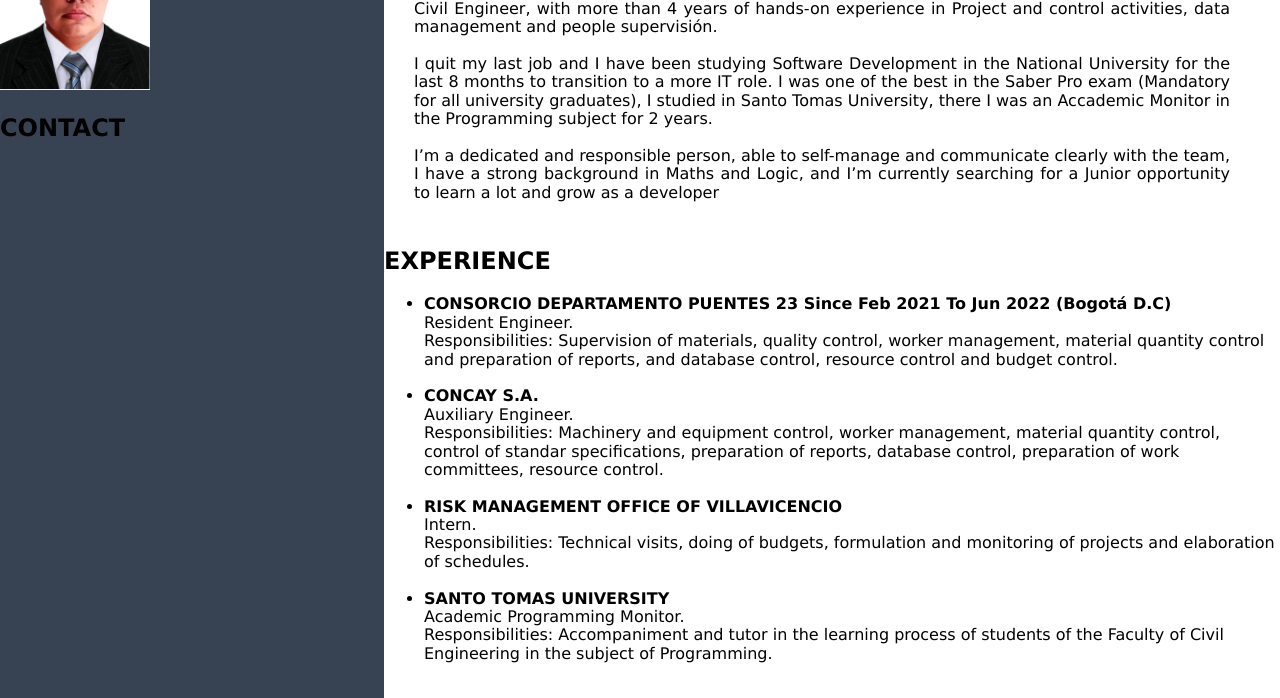
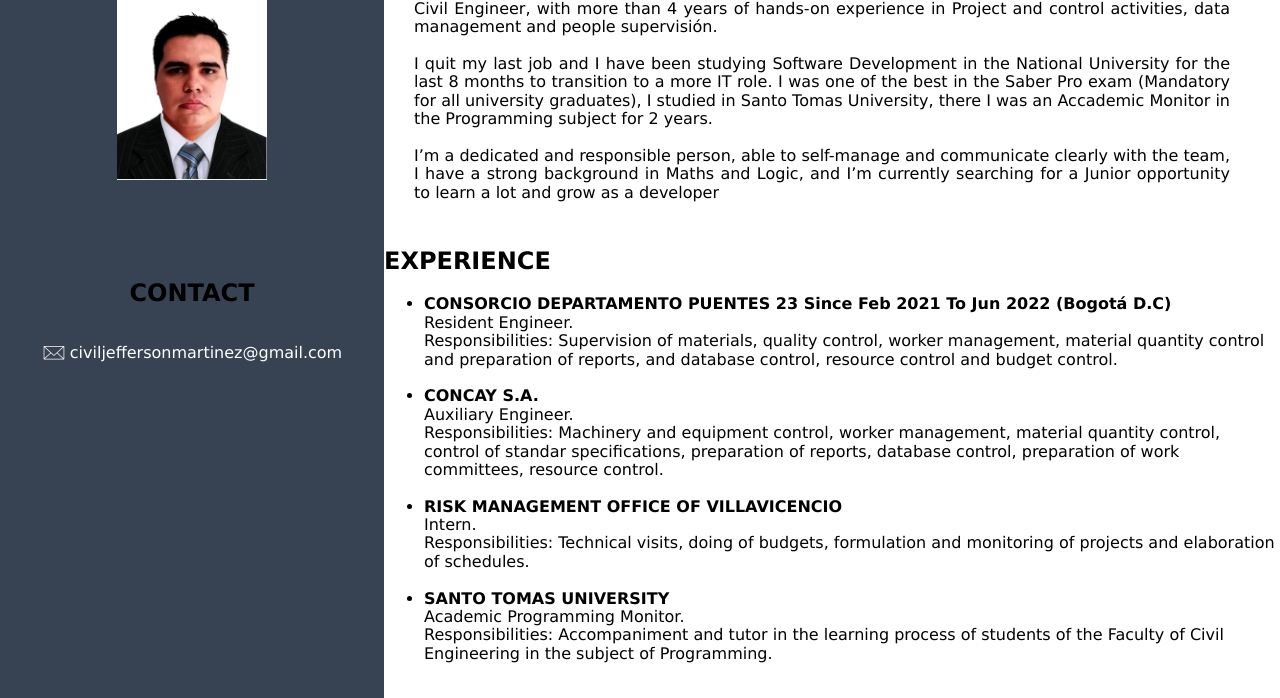
Before and after one commit to marjeffers/HV-Jefferson-Martinez, a plain HTML site: page index.html in a window 1280 px wide. Shown: the part 100-798 px from the top of the page. Drawn offline with Linux system fonts and the light colour scheme.

Commit message:
color element contact

```diff
--- a/index.css
+++ b/index.css
@@ -4,6 +4,7 @@
 
 body {
     display: flex;
+    flex-direction: row;
 }
 
 .right-content {
@@ -13,13 +14,25 @@ body {
 }
 
 .left-content {
+    display: flex;
+    flex-direction: column;
+    align-items: center;
+    padding-top: 90px;
     background-color: rgb(55, 66, 82);
     width: 30%;
 
 }
 
-.contact {
-    width: 30vw;
+.contact-element img {
+    width: 24px;
+    margin-right: 4px;
+}
+
+.contact-element {
+    display: flex;
+    flex-direction: row;
+    color: #ffffff;
+
 }
 
 .perfil {
@@ -33,7 +46,9 @@ h1.titulo {
     padding-top: 10px;
 }
 
-
+.left-content h2 {
+    margin-top: 100px;
+}
 
 .experiencias {
     box-sizing: border-box;
--- a/index.html
+++ b/index.html
@@ -12,6 +12,10 @@
 	<div class="left-content">
 		<img src="Imagenes/JMCH.png" width="150">
 		<h2> <b>CONTACT </b></h2>
+		<div class="contact-element">
+			<img src="Imagenes/email.svg">
+			<p>civiljeffersonmartinez@gmail.com</p>
+		</div>
 	</div>
 
 	<div class="right-content">
```
Also changed, not shown: Imagenes/email.svg (added).
